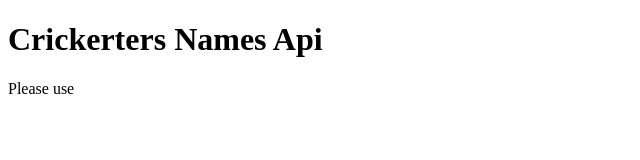
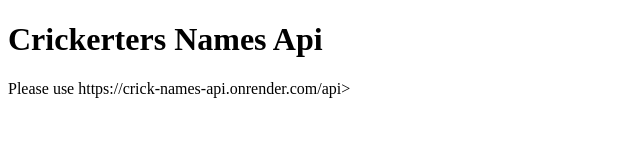
Before and after one commit to Anuj012004/crick-names-api, a website: page index.html in a window 1280 px wide. Shown: the whole page, without its empty margins (0-640 px from the left). Drawn offline with Linux system fonts and the light colour scheme.

Commit message:
modified the index html

```diff
--- a/index.html
+++ b/index.html
@@ -7,7 +7,7 @@
 </head>
 <body>
     <h1>Crickerters Names Api</h1>
-    <p>Please use <a href="https://crick-names-api.onrender.com"></a></p>
+    <p>Please use https://crick-names-api.onrender.com/api></a></p>
     <script src="main.js"></script>
 </body>
 </html>
```
